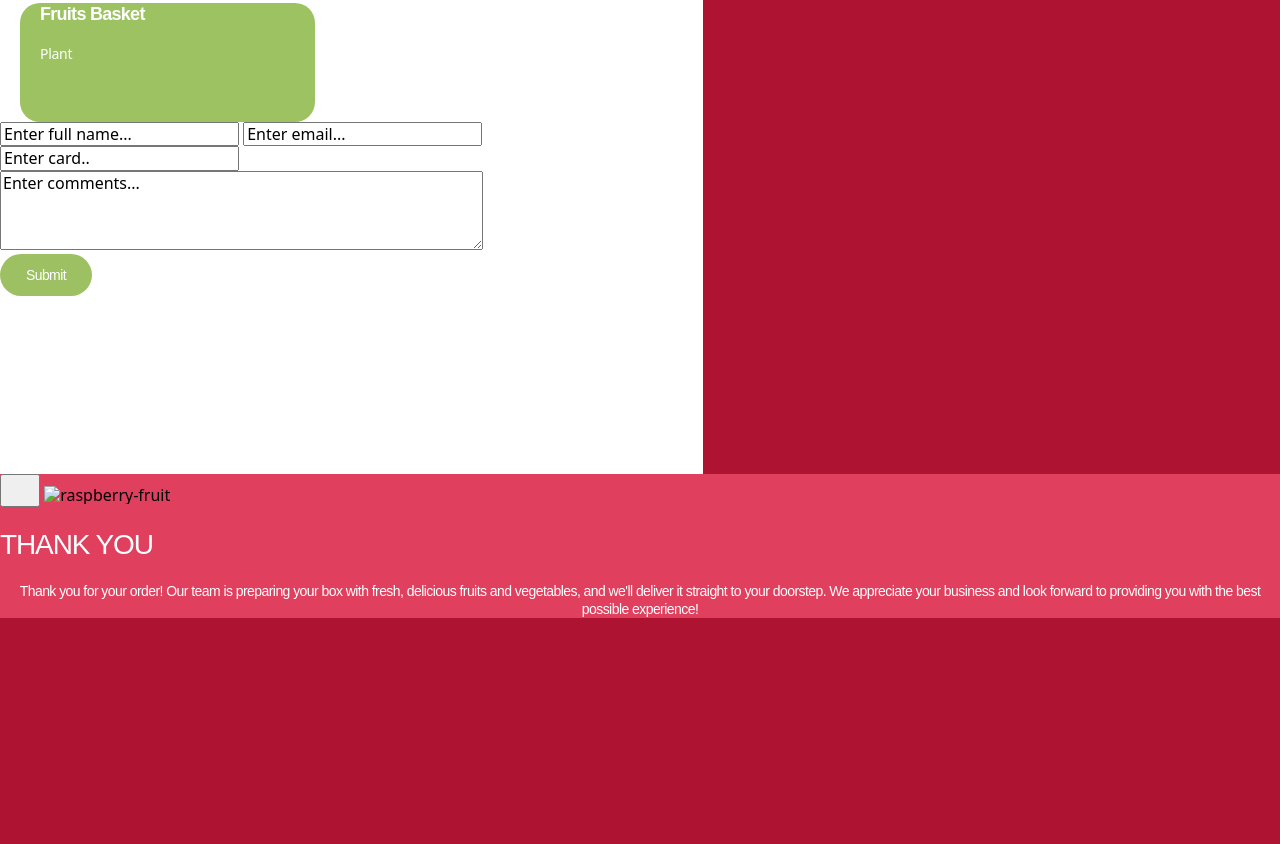
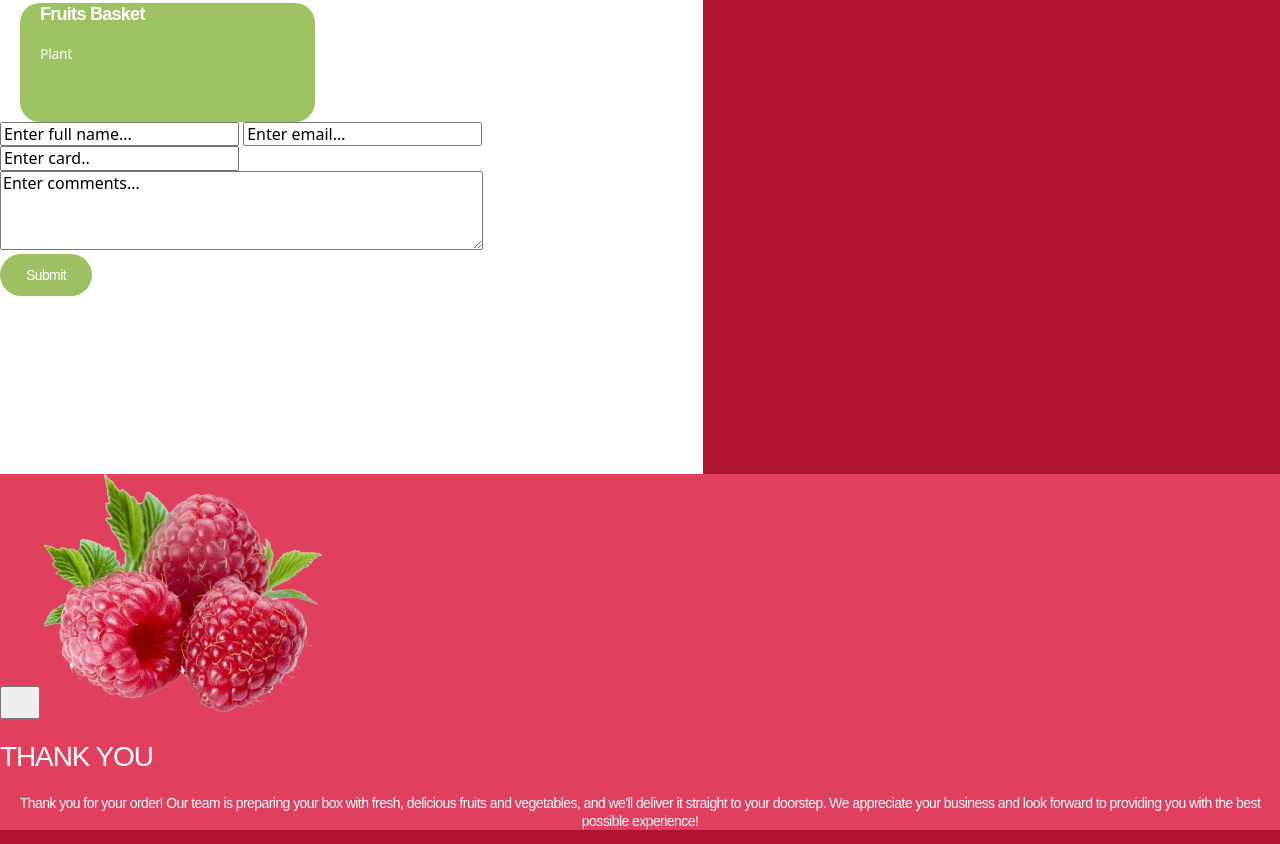
Before and after one commit to P-WGR/Fresh-Harvest-Box, a plain HTML site: page index.html in a window 1280 px wide. Shown: the part 1532-2376 px from the top of the page. Before the commit the page ends 2164 px from the top, so only its background shows below. Drawn offline with nearby package versions, Linux system fonts and the light colour scheme.

Commit message:
Update index.html

```diff
--- a/index.html
+++ b/index.html
@@ -100,12 +100,8 @@ Enter comments...</textarea
           <use href="./" />
         </svg>
       </button>
-      <picture >
-        <source media="(min-width:375px)" srcset="./images/window-order/mobile/raspberry-fruit (1).jpg 1x, ./images/window-order/mobile/raspberry-fruit@2 (1).jpg 2x" />
-        <source media="(min-width:768px)" srcset="./images/window-order/tablet/raspberry-fruit.jpg 1x, ./images/window-order/tablet/raspberry-fruit@2.jpg 2x" />
-        <source media="(min-width:1280px)" srcset="./images/window-order/desktop/raspberry-fruit.jpg 1x, ./images/window-order/desktop/raspberry-fruit@2.jpg 2x" />
-        <img src="./images/window-order/mobile/raspberry-fruit (1).jpg" alt="raspberry-fruit" class="raspberry">
-      </picture>
+      <img src="./images/window-order/desktop/raspberry.png" />
+      <div class="text-thankyou">
       <h2 class="thank-you">THANK YOU</h2>
       <p class="p-thanks">
         Thank you for your order! Our team is preparing your box with fresh,
@@ -113,6 +109,7 @@ Enter comments...</textarea
         doorstep. We appreciate your business and look forward to providing you
         with the best possible experience!
       </p>
+      </div>
     </div>
     <!-- Koniec sekcji-do-zamawiania-i-pop-up Rafał Szymanek -->
   </body>
```
